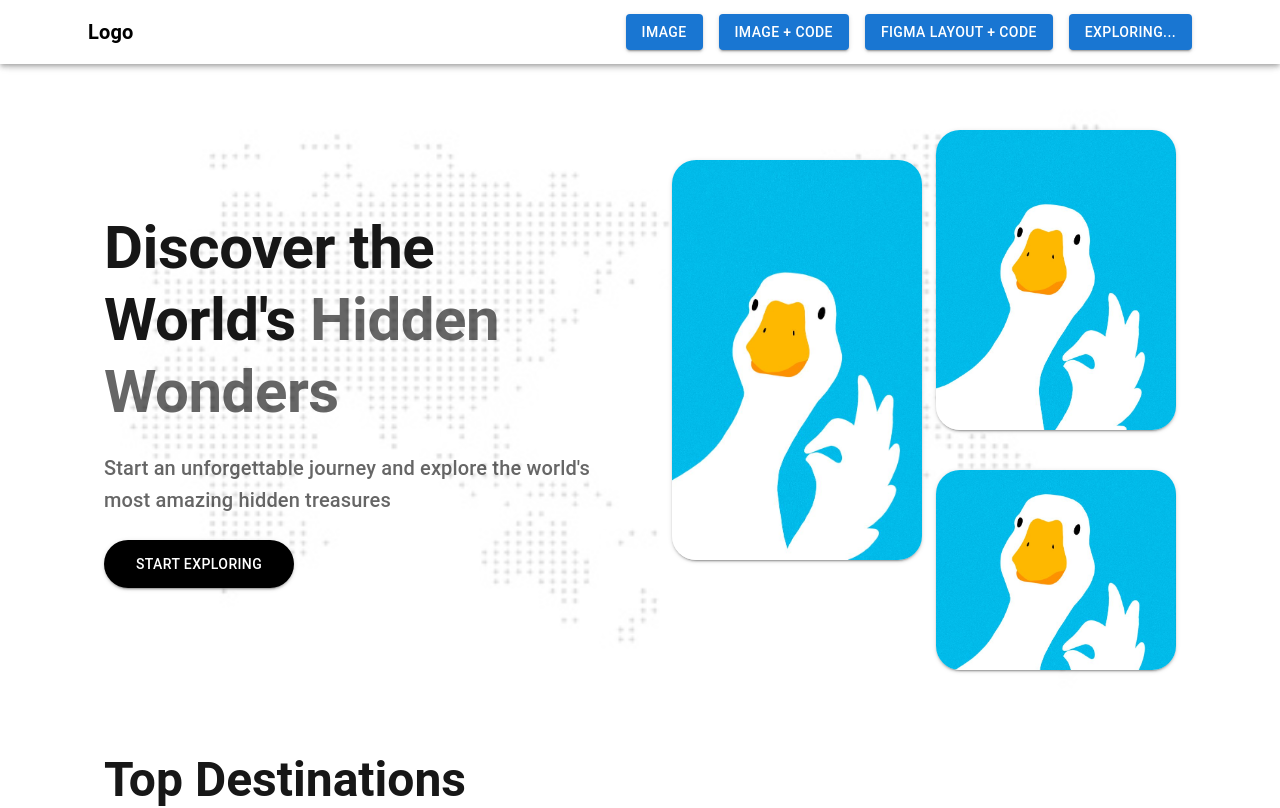
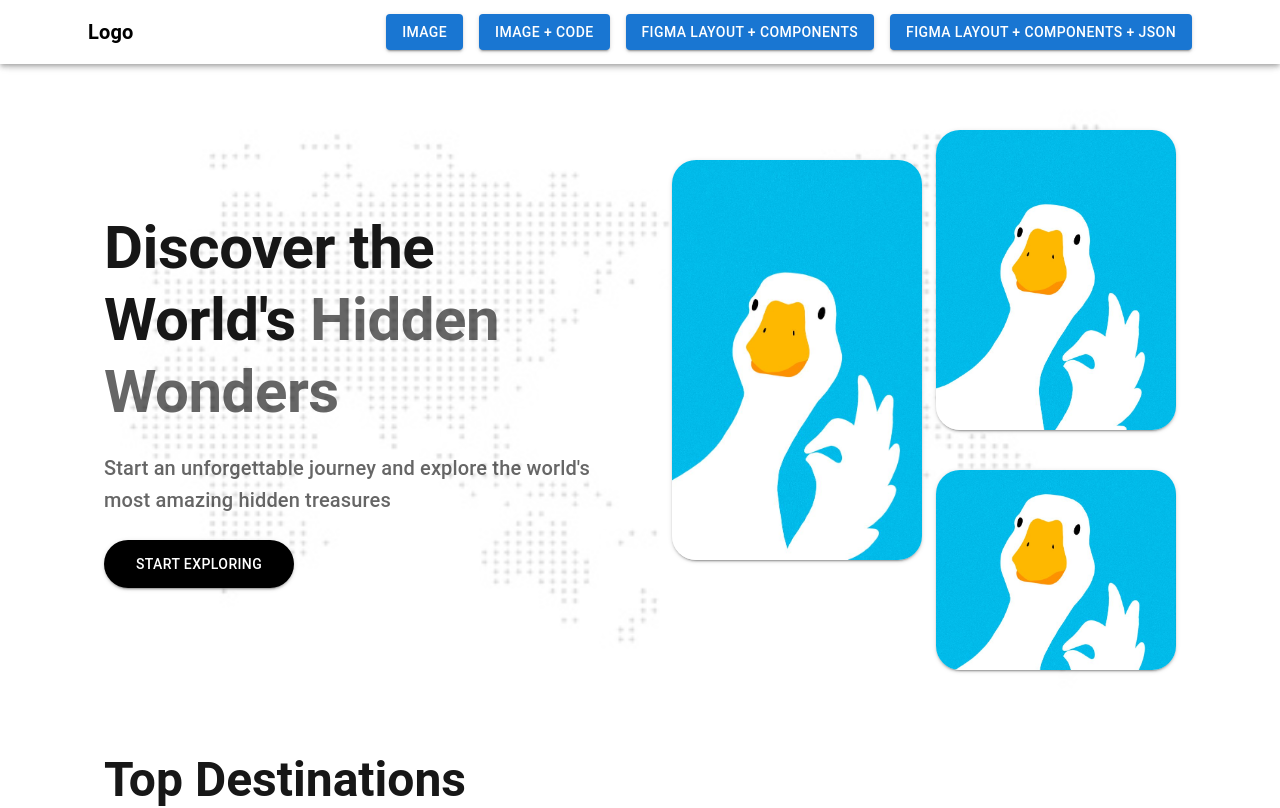
Before and after one commit to Yuki-kykyky/layout-demos, a Next.js app: page / in a window 1280 px wide. Shown: the top 808 px of the page. Built offline with nearby package versions, Linux system fonts and the light colour scheme.

Commit message:
update readme

```diff
--- a/app/page.tsx
+++ b/app/page.tsx
@@ -20,11 +20,11 @@ export default function Home() {
       content: <ImageCodeGeneration />,
     },
     v3: {
-      label: "figma layout + code",
+      label: "figma layout + components",
       content: <FigmaCodeGeneration />,
     },
     v4: {
-      label: "exploring...",
+      label: "figma layout + components + json",
       content: <FigmaWithCodeAndTextGeneration />,
     },
   };
```
Also changed, not shown: 1 other file (tests, documents, lock files or other folders).
